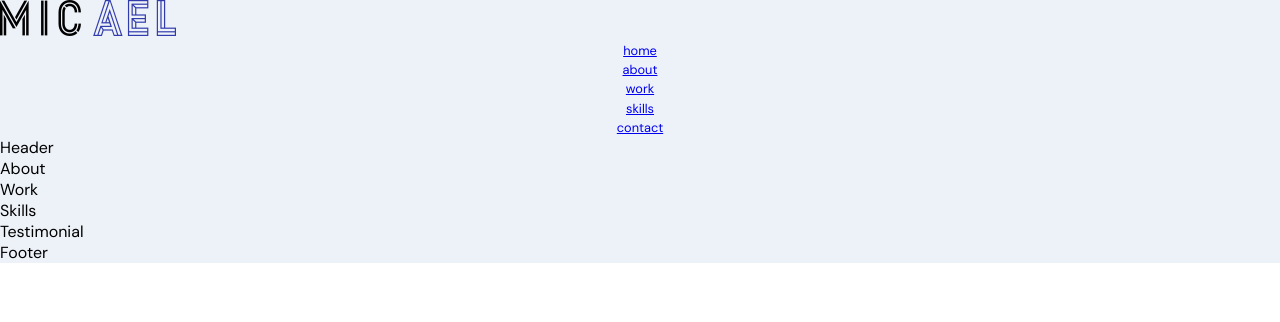
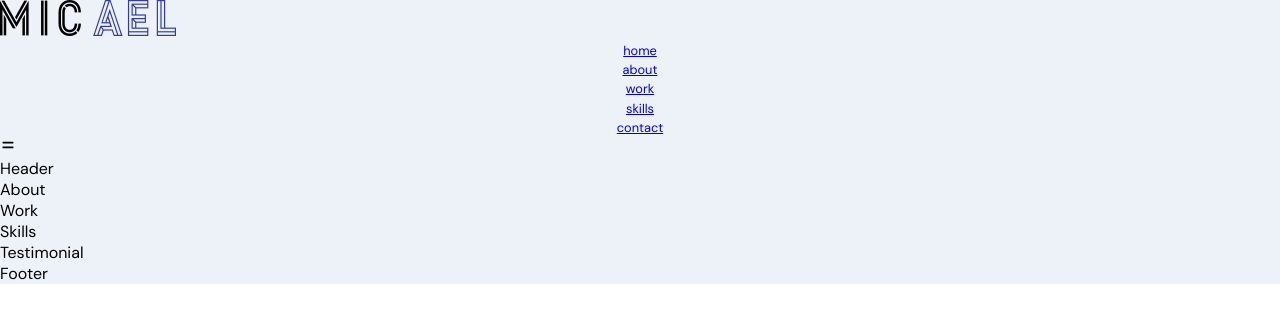
Before and after one commit to LawrenceBaatjies/fullstack_portfolio, a React (Create React App) app in the folder frontend_react/: page / in a window 1280 px wide. Shown: the top 322 px of the page. Built offline with nearby package versions, Linux system fonts and the light colour scheme.

Commit message:
Update Navbar.jsx

```diff
--- a/frontend_react/src/components/Navbar/Navbar.jsx
+++ b/frontend_react/src/components/Navbar/Navbar.jsx
@@ -1,8 +1,13 @@
-import React from 'react';
+import React, { useState} from 'react';
 import './Navbar.scss';
 import { images } from '../../constants'
+import { HiMenuAlt4, HiX } from 'react-icons/hi';
+import { motion } from 'framer-motion';
 
 const Navbar = () => {
+
+  const [toggle, setToggle] = useState(false)
+
   return (
    <nav className="app__navbar">
      <div className="app__navbar-log">
@@ -16,6 +21,25 @@
          </li>
        ))}
      </ul>
+     <div className="app__navbar-menu">
+        <HiMenuAlt4  onClick={() => setToggle(true)} />
+
+
+        {
+          toggle && (
+          <motion.div
+            whileInView={{ x: [300, 0] }}
+            transition={{ duration: 0.85, ease: 'easeOut' }}
+            >
+            <HiX onClick={() => setToggle(false)} />
+            {['home', 'about', 'work', 'skills','contact'].map((item) => (
+         <li  key={item}>
+           <a href={`#${item}`} onClick={() => setToggle(false)}>{item}</a>
+         </li>
+       ))}
+            </motion.div>
+          )}
+     </div>
    </nav>
   )
 }
```
